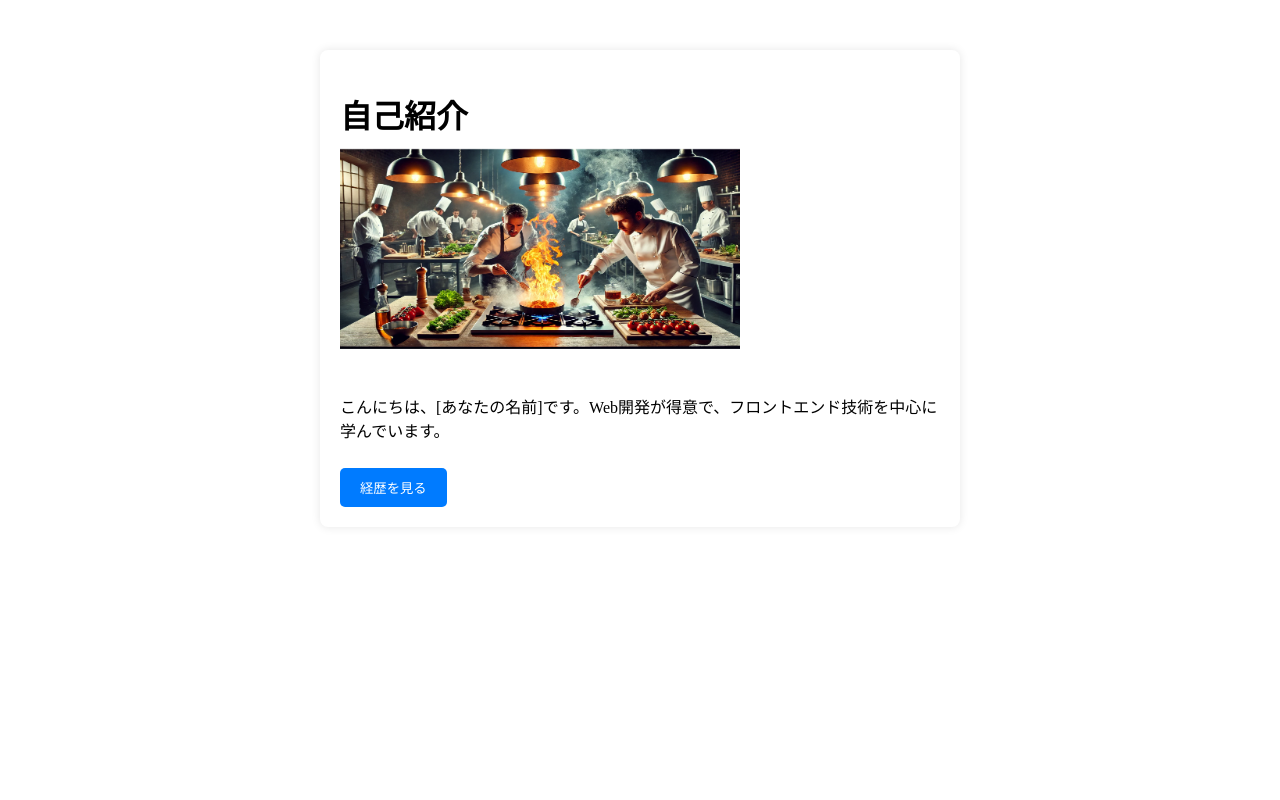
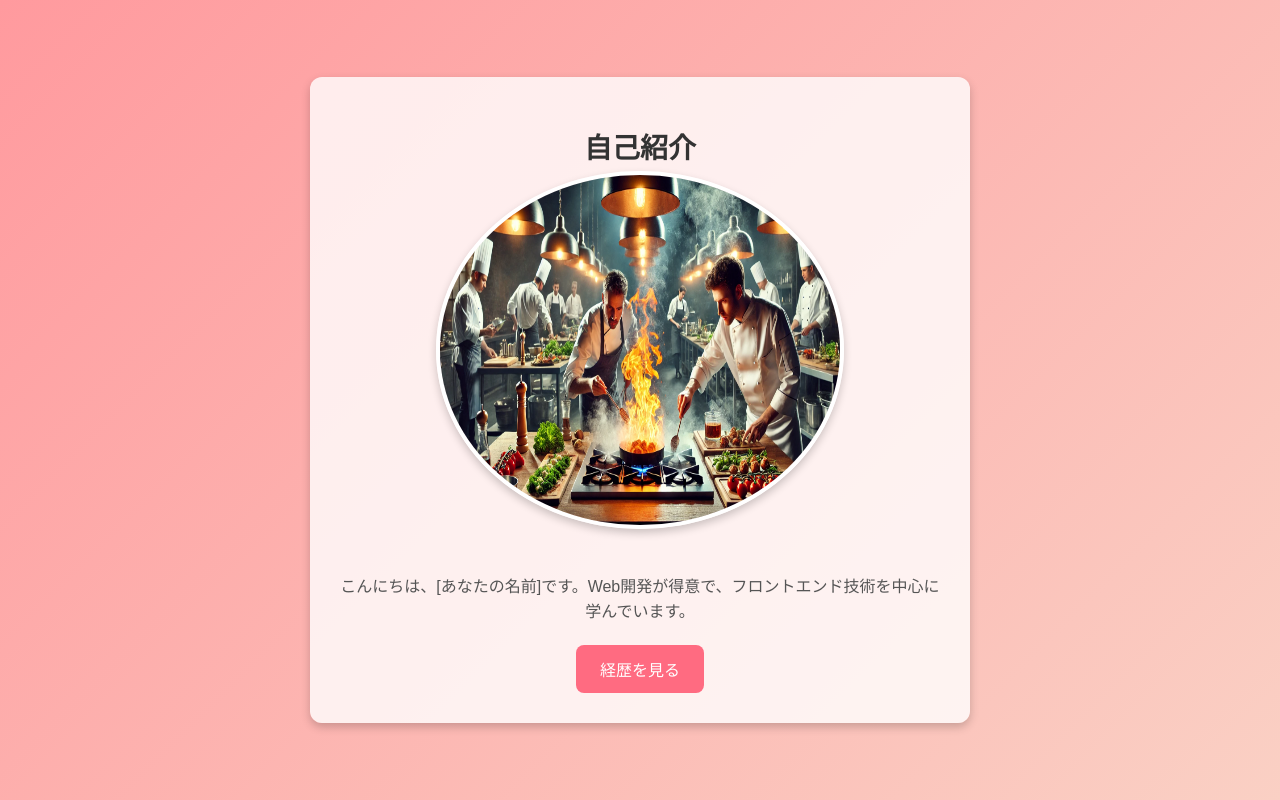
Before and after one commit to mounthero/yamada.taro.io, a plain HTML site: page index.html in a window 1280 px wide. Drawn offline with Linux system fonts and the light colour scheme.

Commit message:
Update styles.css
オシャレに変更

```diff
--- a/styles.css
+++ b/styles.css
@@ -1,16 +1,29 @@
-<!--styles.css-->
+/* styles.css */
 body {
-    font-family: Arial, sans-serif;
+    font-family: 'Arial', sans-serif;
     text-align: center;
-    background-color: #f4f4f4;
+    background: linear-gradient(135deg, #ff9a9e, #fad0c4);
+    margin: 0;
+    padding: 0;
+    display: flex;
+    justify-content: center;
+    align-items: center;
+    height: 100vh;
 }
+
 .container {
     max-width: 600px;
-    margin: 50px auto;
-    padding: 20px;
-    background: white;
-    box-shadow: 0 0 10px rgba(0, 0, 0, 0.1);
-    border-radius: 8px;
+    padding: 30px;
+    background: rgba(255, 255, 255, 0.8);
+    box-shadow: 0 4px 10px rgba(0, 0, 0, 0.2);
+    border-radius: 12px;
+    text-align: center;
+}
+
+h1 {
+    font-size: 28px;
+    color: #333;
+    margin-bottom: 15px;
 }
 @keyframes float {
     0% {
@@ -25,19 +38,32 @@ body {
 }
 .profile-img {
     width: 400px;
-    height: 200px;
+    height: 350px;
+    border-radius: 50%;
     margin-bottom: 15px;
+    border: 4px solid white;
+    box-shadow: 0 4px 8px rgba(0, 0, 0, 0.2);
     animation: float 2s ease-in-out infinite;
 }
+
+p {
+    font-size: 16px;
+    color: #555;
+    line-height: 1.6;
+    margin-bottom: 20px;
+}
+
 button {
-    padding: 10px 20px;
-    margin-top: 10px;
-    background-color: #007BFF;
+    padding: 12px 24px;
+    font-size: 16px;
+    background: #ff6b81;
     color: white;
     border: none;
     cursor: pointer;
-    border-radius: 5px;
+    border-radius: 8px;
+    transition: background 0.3s ease-in-out;
 }
+
 button:hover {
-    background-color: #0056b3;
+    background: #e63950;
 }
```
